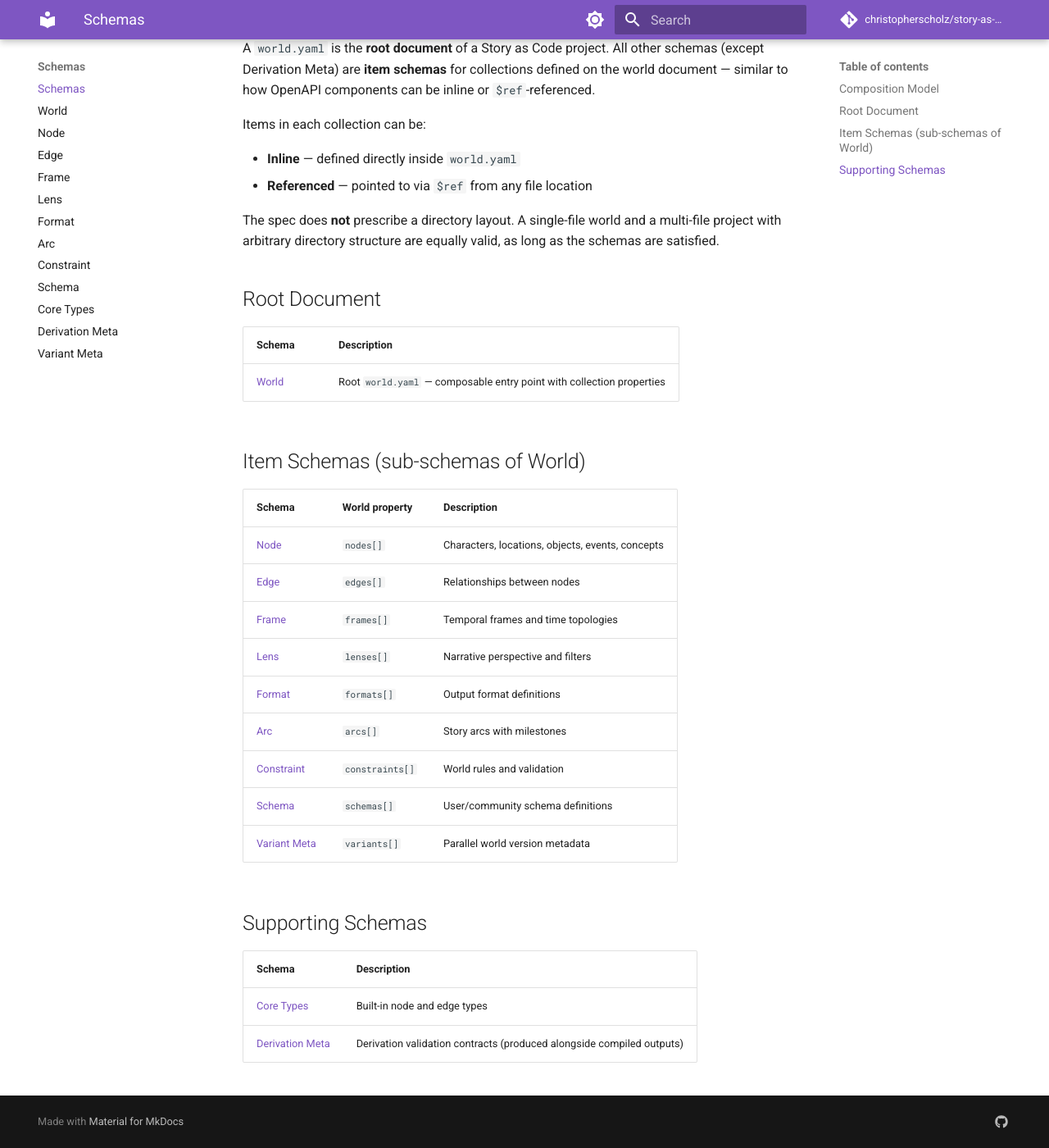
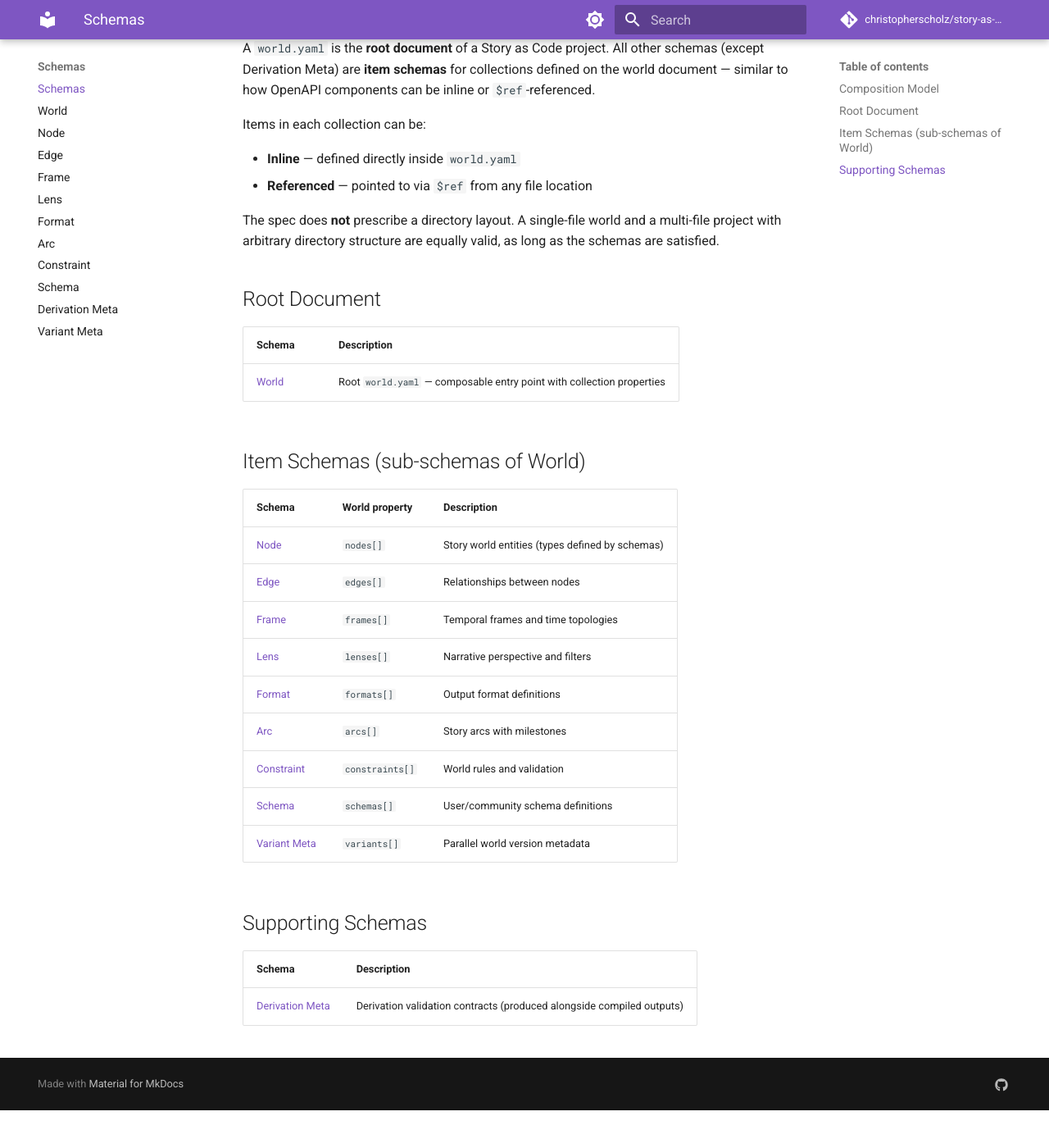
Before and after one commit to christopherscholz/story-as-code-spec, an MkDocs documentation site: the page built from docs/schemas/index.md, in a window 1280 px wide and 1400 px high, scrolled down 298 px. Shown: the whole window at 82% size. Built offline with MkDocs 1.6.1 and Material for MkDocs 9.7.7, drawn with Linux system fonts in a browser that asks for light colours; comment, search, counter and statistics services are not loaded; the version menu is left out; after the commit the page ends 1652 px from its top, so only the background shows below that.

Commit message:
refactor: make node/edge types fully schema-driven
Remove hardcoded type enums from node.schema.yaml and edge.schema.yaml.
Types are now defined exclusively through schemas registered in
world.schemas[], making the type system fully extensible without
spec changes.

Move schema_core.yaml to examples/ — core types are bootstrapping
data, not part of the specification itself.

Co-Authored-By: Claude Opus 4.6 (1M context) <noreply@anthropic.com>

```diff
--- a/docs/schemas/index.md
+++ b/docs/schemas/index.md
@@ -23,7 +23,7 @@ The spec does **not** prescribe a directory layout. A single-file world and a mu
 
 | Schema | World property | Description |
 |--------|---------------|-------------|
-| [Node](node.md) | `nodes[]` | Characters, locations, objects, events, concepts |
+| [Node](node.md) | `nodes[]` | Story world entities (types defined by schemas) |
 | [Edge](edge.md) | `edges[]` | Relationships between nodes |
 | [Frame](frame.md) | `frames[]` | Temporal frames and time topologies |
 | [Lens](lens.md) | `lenses[]` | Narrative perspective and filters |
@@ -37,5 +37,4 @@ The spec does **not** prescribe a directory layout. A single-file world and a mu
 
 | Schema | Description |
 |--------|-------------|
-| [Core Types](core-types.md) | Built-in node and edge types |
 | [Derivation Meta](derivation-meta.md) | Derivation validation contracts (produced alongside compiled outputs) |
--- a/mkdocs.yml
+++ b/mkdocs.yml
@@ -61,7 +61,6 @@ nav:
     - Arc: schemas/arc.md
     - Constraint: schemas/constraint.md
     - Schema: schemas/schema.md
-    - Core Types: schemas/core-types.md
     - Derivation Meta: schemas/derivation-meta.md
     - Variant Meta: schemas/variant-meta.md
   - Contributing: contributing.md
```
Also changed, not shown: docs/schemas/core-types.md (deleted, +0 -7 lines), docs/schemas/node.md (+1 -1 lines), 5 other files.
